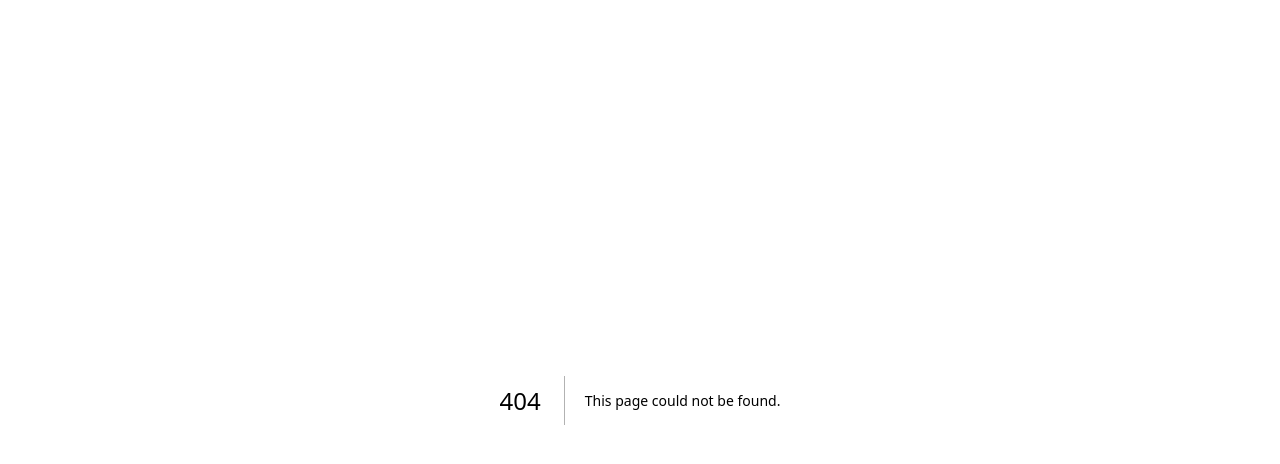
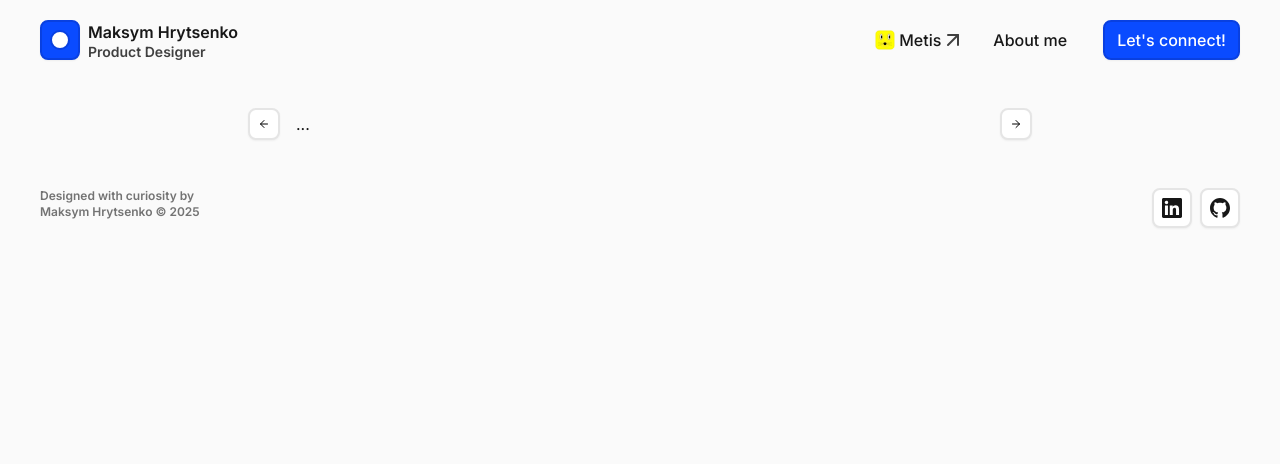
Before and after one commit to mahryme/mahry-portfolio, a Next.js app: page /cases/carousel-test in a window 1280 px wide. Before the commit this address had no page. Shown: the top 464 px of the page. Built offline with nearby package versions, Linux system fonts and the light colour scheme.

Commit message:
Experinmenting with carousel component

```diff
--- a/package.json
+++ b/package.json
@@ -13,10 +13,11 @@
     "@emotion/styled": "^11.14.0",
     "@mui/material": "^7.0.2",
     "@radix-ui/react-avatar": "^1.1.10",
-    "@radix-ui/react-slot": "^1.2.0",
+    "@radix-ui/react-slot": "^1.2.3",
     "@radix-ui/react-tooltip": "^1.2.6",
     "class-variance-authority": "^0.7.1",
     "clsx": "^2.1.1",
+    "embla-carousel-react": "^8.6.0",
     "lucide-react": "^0.503.0",
     "next": "15.3.1",
     "react": "^19.0.0",
--- /dev/null
+++ b/src/app/cases/carousel-test/page.tsx
@@ -0,0 +1,39 @@
+import { Container } from "@/components/container";
+import Header from "@/components/shared/header";
+import Footer from "@/components/shared/footer";
+import {
+    Carousel,
+    CarouselContent,
+    CarouselItem,
+    CarouselNext,
+    CarouselPrevious,
+} from "@/components/ui/carousel";
+import { Slider, Slide } from "@/components/shared/slider";
+import { ArrowRight } from "lucide-react";
+
+import Image from "next/image";
+import React from "react";
+
+export default function CarTest() {
+    return (
+        <>
+            <main>
+                <Header />
+                <section className="flex items-center justify-center">
+                    <Container variant="blog" className="flex flex-col gap-8">
+                        <Carousel>
+                            <CarouselContent>
+                                <CarouselItem>...</CarouselItem>
+                                <CarouselItem>...</CarouselItem>
+                                <CarouselItem>...</CarouselItem>
+                            </CarouselContent>
+                            <CarouselPrevious />
+                            <CarouselNext />
+                        </Carousel>
+                    </Container>
+                </section>
+            </main>
+            <Footer />
+        </>
+    );
+}
--- a/src/components/shared/slider.tsx
+++ b/src/components/shared/slider.tsx
@@ -49,7 +49,7 @@ export function Slider({ slides, speed = 400, options = {} }: SliderProps) {
                 className="w-full"
             >
                 {slides.map((slide, i) => (
-                    <SwiperSlide key={i} className="w-auto max-w-92">
+                    <SwiperSlide key={i} className="w-auto max-w-[84dvw]">
                         <div className="flex flex-col gap-3">
                             <figure className="bg-cont-secondary p-1 rounded-2xl">
                                 <div className="relative w-full aspect-[440/277.68]">
--- /dev/null
+++ b/src/components/ui/carousel.tsx
@@ -0,0 +1,242 @@
+"use client";
+
+import * as React from "react";
+import useEmblaCarousel, {
+    type UseEmblaCarouselType,
+} from "embla-carousel-react";
+import { ArrowLeft, ArrowRight } from "lucide-react";
+
+import { cn } from "@/lib/utils";
+import { Button } from "@/components/ui/button";
+
+type CarouselApi = UseEmblaCarouselType[1];
+type UseCarouselParameters = Parameters<typeof useEmblaCarousel>;
+type CarouselOptions = UseCarouselParameters[0];
+type CarouselPlugin = UseCarouselParameters[1];
+
+type CarouselProps = {
+    opts?: CarouselOptions;
+    plugins?: CarouselPlugin;
+    orientation?: "horizontal" | "vertical";
+    setApi?: (api: CarouselApi) => void;
+};
+
+type CarouselContextProps = {
+    carouselRef: ReturnType<typeof useEmblaCarousel>[0];
+    api: ReturnType<typeof useEmblaCarousel>[1];
+    scrollPrev: () => void;
+    scrollNext: () => void;
+    canScrollPrev: boolean;
+    canScrollNext: boolean;
+} & CarouselProps;
+
+const CarouselContext = React.createContext<CarouselContextProps | null>(null);
+
+function useCarousel() {
+    const context = React.useContext(CarouselContext);
+
+    if (!context) {
+        throw new Error("useCarousel must be used within a <Carousel />");
+    }
+
+    return context;
+}
+
+function Carousel({
+    orientation = "horizontal",
+    opts,
+    setApi,
+    plugins,
+    className,
+    children,
+    ...props
+}: React.ComponentProps<"div"> & CarouselProps) {
+    const [carouselRef, api] = useEmblaCarousel(
+        {
+            ...opts,
+            axis: orientation === "horizontal" ? "x" : "y",
+        },
+        plugins
+    );
+    const [canScrollPrev, setCanScrollPrev] = React.useState(false);
+    const [canScrollNext, setCanScrollNext] = React.useState(false);
+
+    const onSelect = React.useCallback((api: CarouselApi) => {
+        if (!api) return;
+        setCanScrollPrev(api.canScrollPrev());
+        setCanScrollNext(api.canScrollNext());
+    }, []);
+
+    const scrollPrev = React.useCallback(() => {
+        api?.scrollPrev();
+    }, [api]);
+
+    const scrollNext = React.useCallback(() => {
+        api?.scrollNext();
+    }, [api]);
+
+    const handleKeyDown = React.useCallback(
+        (event: React.KeyboardEvent<HTMLDivElement>) => {
+            if (event.key === "ArrowLeft") {
+                event.preventDefault();
+                scrollPrev();
+            } else if (event.key === "ArrowRight") {
+                event.preventDefault();
+                scrollNext();
+            }
+        },
+        [scrollPrev, scrollNext]
+    );
+
+    React.useEffect(() => {
+        if (!api || !setApi) return;
+        setApi(api);
+    }, [api, setApi]);
+
+    React.useEffect(() => {
+        if (!api) return;
+        onSelect(api);
+        api.on("reInit", onSelect);
+        api.on("select", onSelect);
+
+        return () => {
+            api?.off("select", onSelect);
+        };
+    }, [api, onSelect]);
+
+    return (
+        <CarouselContext.Provider
+            value={{
+                carouselRef,
+                api: api,
+                opts,
+                orientation:
+                    orientation ||
+                    (opts?.axis === "y" ? "vertical" : "horizontal"),
+                scrollPrev,
+                scrollNext,
+                canScrollPrev,
+                canScrollNext,
+            }}
+        >
+            <div
+                onKeyDownCapture={handleKeyDown}
+                className={cn("relative", className)}
+                role="region"
+                aria-roledescription="carousel"
+                data-slot="carousel"
+                {...props}
+            >
+                {children}
+            </div>
+        </CarouselContext.Provider>
+    );
+}
+
+function CarouselContent({ className, ...props }: React.ComponentProps<"div">) {
+    const { carouselRef, orientation } = useCarousel();
+
+    return (
+        <div
+            ref={carouselRef}
+            className="overflow-hidden"
+            data-slot="carousel-content"
+        >
+            <div
+                className={cn(
+                    "flex",
+                    orientation === "horizontal" ? "-ml-4" : "-mt-4 flex-col",
+                    className
+                )}
+                {...props}
+            />
+        </div>
+    );
+}
+
+function CarouselItem({ className, ...props }: React.ComponentProps<"div">) {
+    const { orientation } = useCarousel();
+
+    return (
+        <div
+            role="group"
+            aria-roledescription="slide"
+            data-slot="carousel-item"
+            className={cn(
+                "min-w-0 shrink-0 grow-0 basis-full",
+                orientation === "horizontal" ? "pl-4" : "pt-4",
+                className
+            )}
+            {...props}
+        />
+    );
+}
+
+function CarouselPrevious({
+    className,
+    variant = "icon",
+    size = "icon",
+    ...props
+}: React.ComponentProps<typeof Button>) {
+    const { orientation, scrollPrev, canScrollPrev } = useCarousel();
+
+    return (
+        <Button
+            data-slot="carousel-previous"
+            variant={variant}
+            size={size}
+            className={cn(
+                "absolute size-8",
+                orientation === "horizontal"
+                    ? "top-1/2 -left-12 -translate-y-1/2"
+                    : "-top-12 left-1/2 -translate-x-1/2 rotate-90",
+                className
+            )}
+            disabled={!canScrollPrev}
+            onClick={scrollPrev}
+            {...props}
+        >
+            <ArrowLeft />
+            <span className="sr-only">Previous slide</span>
+        </Button>
+    );
+}
+
+function CarouselNext({
+    className,
+    variant = "icon",
+    size = "icon",
+    ...props
+}: React.ComponentProps<typeof Button>) {
+    const { orientation, scrollNext, canScrollNext } = useCarousel();
+
+    return (
+        <Button
+            data-slot="carousel-next"
+            variant={variant}
+            size={size}
+            className={cn(
+                "absolute size-8",
+                orientation === "horizontal"
+                    ? "top-1/2 -right-12 -translate-y-1/2"
+                    : "-bottom-12 left-1/2 -translate-x-1/2 rotate-90",
+                className
+            )}
+            disabled={!canScrollNext}
+            onClick={scrollNext}
+            {...props}
+        >
+            <ArrowRight />
+            <span className="sr-only">Next slide</span>
+        </Button>
+    );
+}
+
+export {
+    type CarouselApi,
+    Carousel,
+    CarouselContent,
+    CarouselItem,
+    CarouselPrevious,
+    CarouselNext,
+};
```
Also changed, not shown: 1 other file (tests, documents, lock files or other folders).
